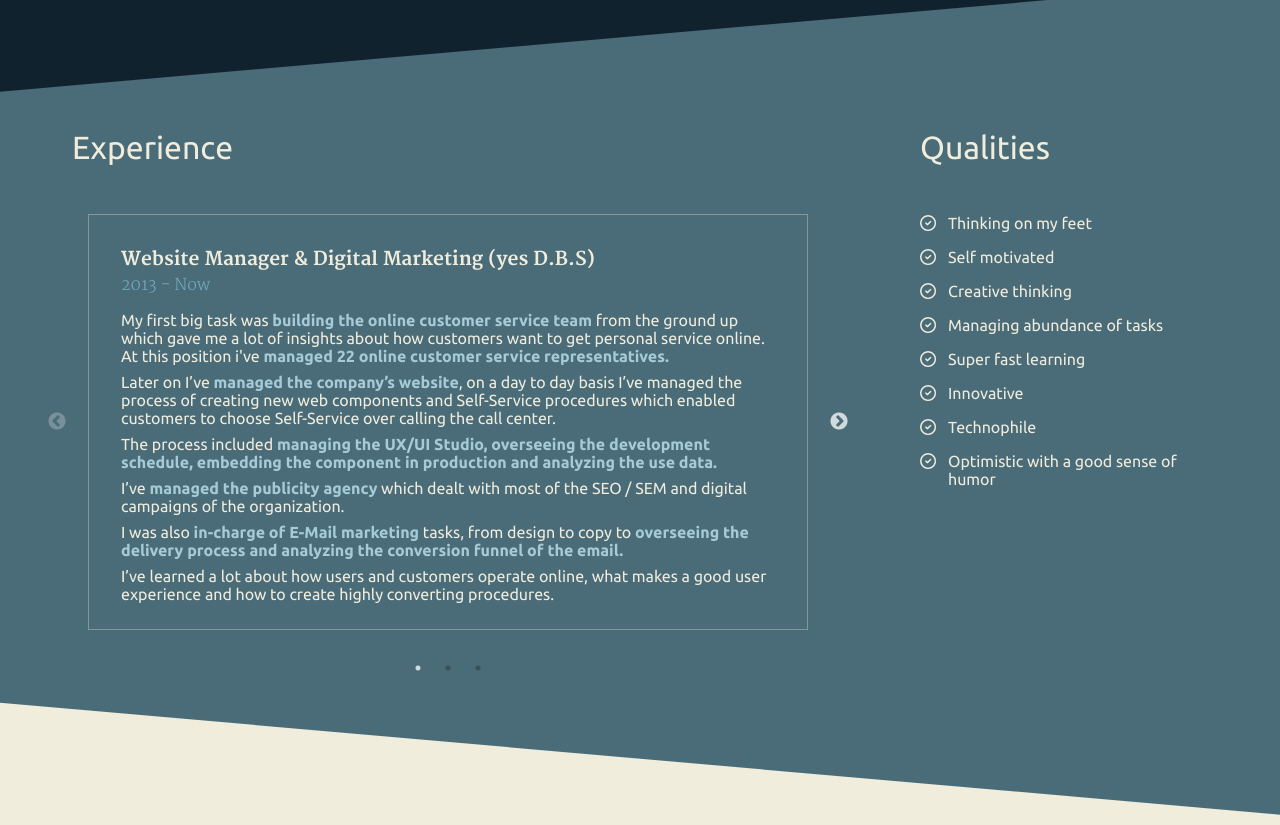
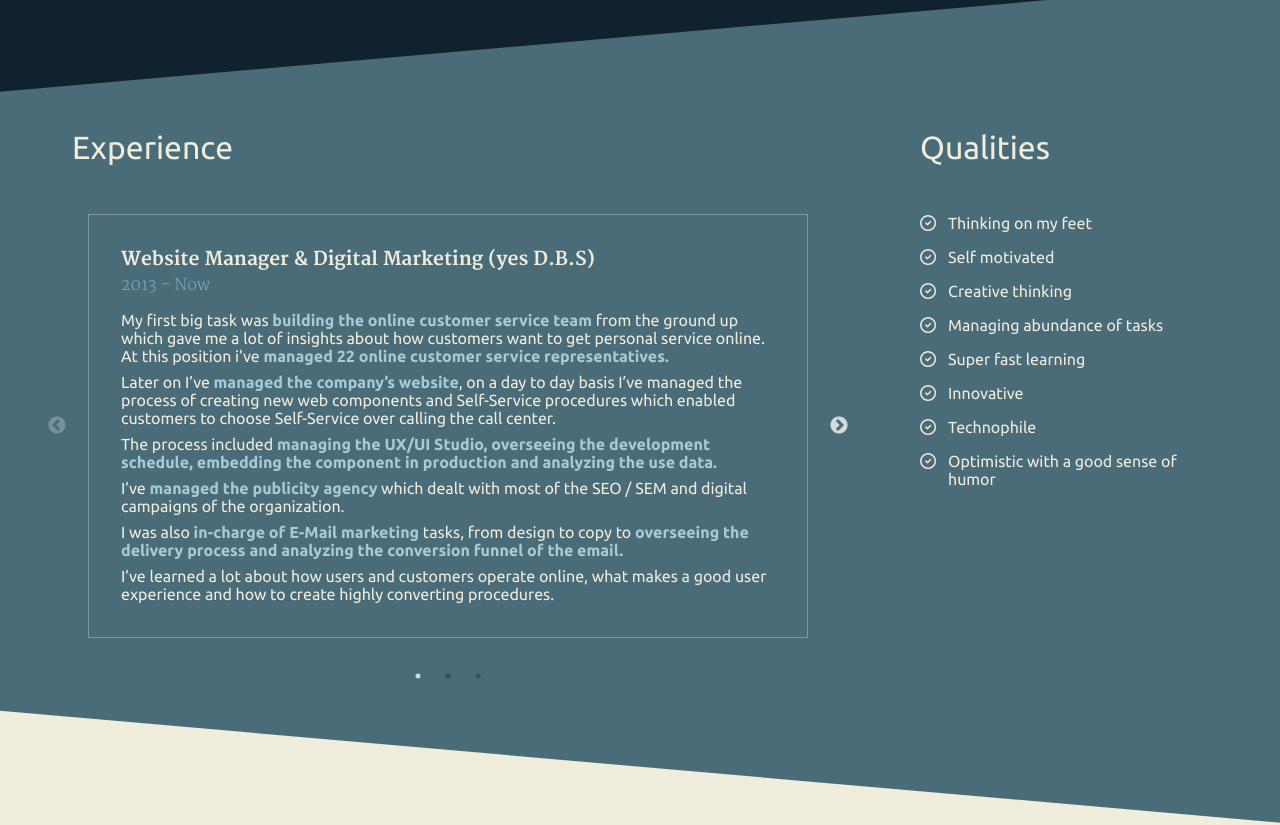
Before and after one commit to Pharoxx/cv, a plain HTML site: page index.html in a window 1280 px wide. Shown: the part 1099-1924 px from the top of the page. Drawn offline with Linux system fonts and the light colour scheme.

Commit message:
added 3d effect to experience gallery

```diff
--- a/js/scripts.js
+++ b/js/scripts.js
@@ -149,6 +149,9 @@ function setup_slider(){
 	$('.slider').slick({
 	  infinite: false,
 	  dots: true,
+	  speed: 650,
+	  //draggable: false,
+	  swipeToSlide: true,
 	  responsive: [{breakpoint: 1168},{breakpoint: 768}],
 	  adaptiveHeight: true
 	});
--- a/sass/2-sections/section-3.sass
+++ b/sass/2-sections/section-3.sass
@@ -76,12 +76,12 @@
 
 	.slider
 		width: 47rem
-		height: 26rem
+		height: 26.5rem
 		position: relative
 		padding: 0 1rem
 		+tablet
 			width: 42rem
-			height: 29rem
+			height: 30rem
 			margin-left: 1rem
 		+mobile
 			width: 100%
@@ -89,22 +89,36 @@
 			padding: 0 2rem
 			margin-bottom: 6.5rem
 
+		.slick-track
+			perspective: 800px
+
+		.slick-list
+			+desktop
+				height: auto !important
+			+tablet
+				height: auto !important
 		.slide
 			width: 100%
-			height: 26rem
+			height: 26.5rem
 			border: 1px solid rgba($color-base-2, 0)
 			padding: 2rem
-			transition: opacity 200ms ease-out, border-color 500ms ease-out 320ms
-			opacity: 0
+			transition: opacity 200ms ease-out 0ms, border-color 500ms ease-out 320ms, transform 300ms ease-out
+			transform: rotateY(28deg) scale(0.88)
+			transform-origin: 5% 50% 0
+			opacity: 0.35
 			+tablet
-				height: 29rem
+				height: 30rem
 			+mobile
 				height: auto
 				padding: 0.5rem
 
+		.slide.slick-active + .slide
+			transform: rotateY(-28deg) scale(0.88)
+
 		.slide.slick-active
 			opacity: 1
 			border: 1px solid rgba($color-base-2, 0.35)
+			transform: rotateY(0deg) scale(1)
 
 		.slick-dots
 			bottom: -3rem
```
Also changed, not shown: styles.css.
